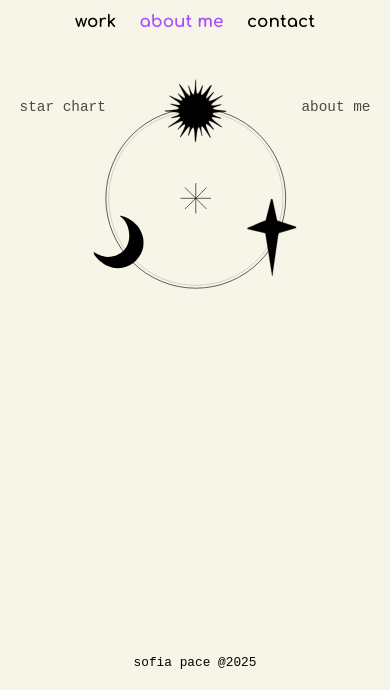
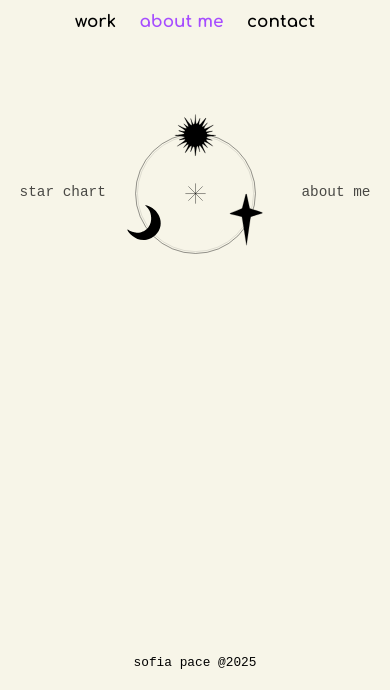
Before and after one commit to spss-ssps/portfolio-website, a plain HTML site: page aboutme.html in a window 390 px wide. Shown: the part 154-844 px from the top of the page. Drawn offline with Linux system fonts and the light colour scheme; a web font is replaced by a local one.

Commit message:
about me mobile adjustments

```diff
--- a/css/aboutme.css
+++ b/css/aboutme.css
@@ -168,7 +168,7 @@ body {
     }
 
     .star-chart {
-        width: 60vw;
+        width: 40vw;
         top: 40%;
         left: 50%;
         transform: translate(-50%, -50%);
@@ -178,8 +178,8 @@ body {
 
     .about-text {
         width: 90%;
-        font-size: 0.6rem;
-        top: 30%;
+        font-size: 0.2rem;
+        top: 40%;
         left: 50%;
         transform: translateX(-50%);
         position: absolute;
```
